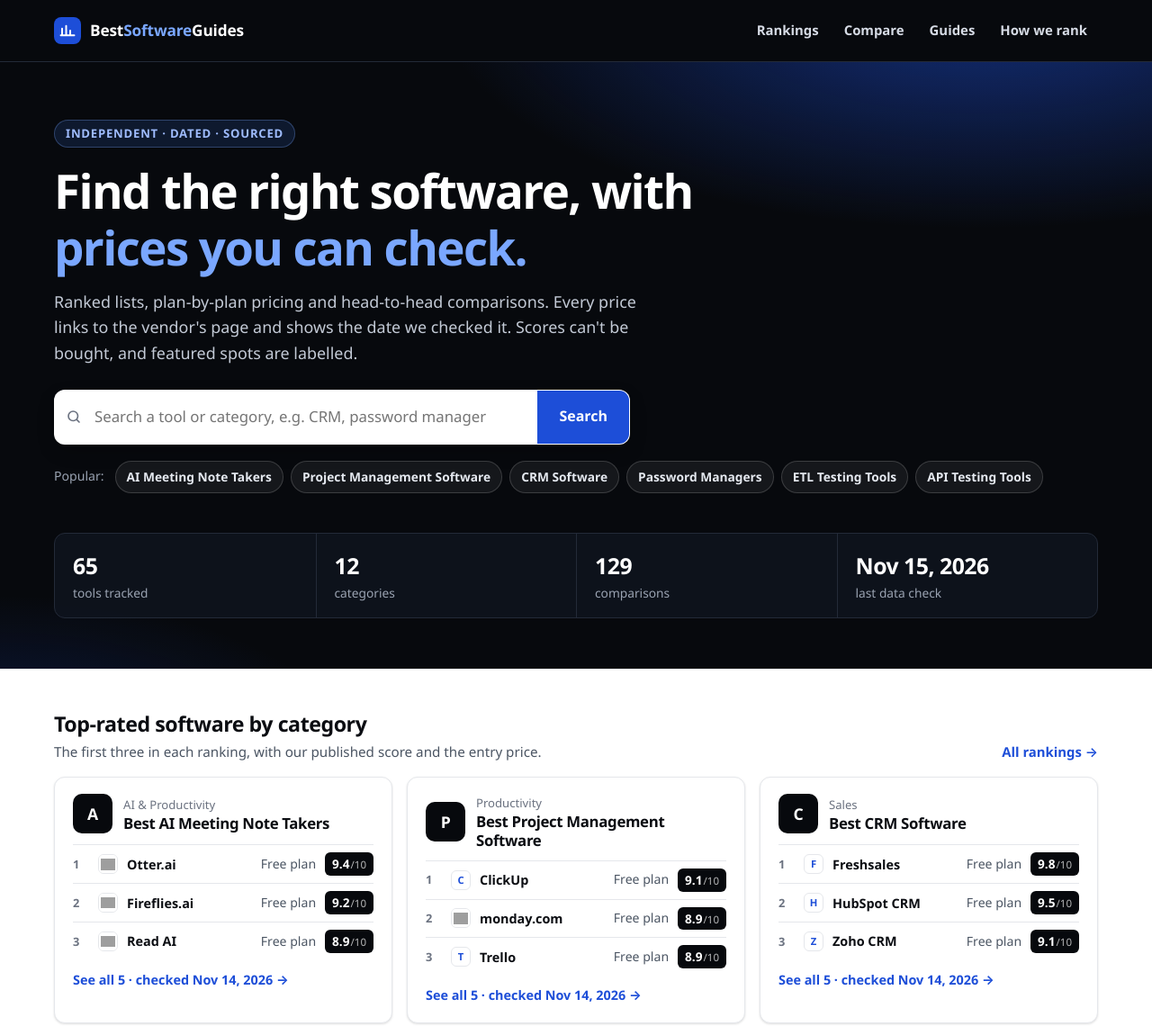
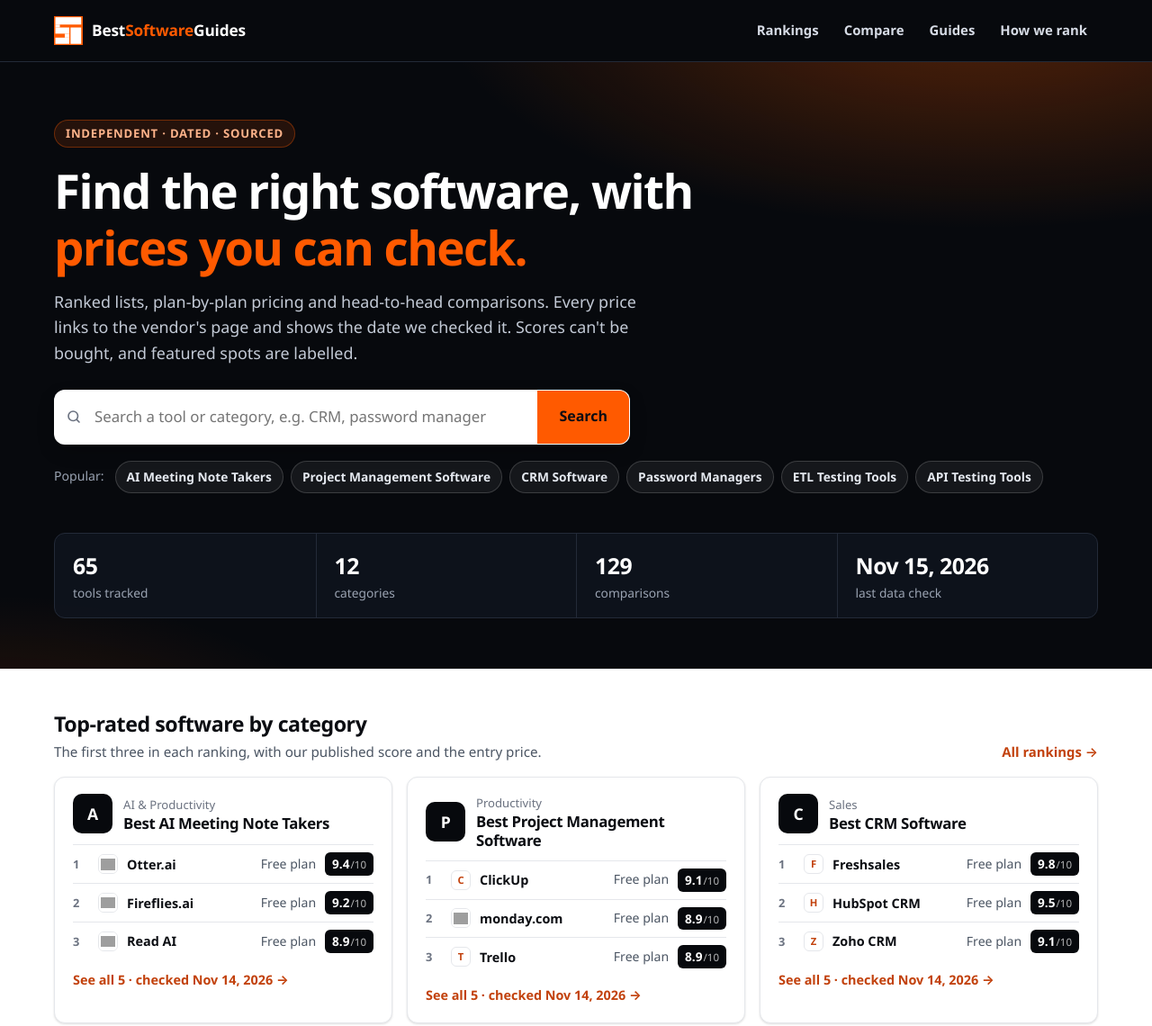
Before and after one commit to rohitlinge/bestsoftwareguides, an Astro site: page / in a window 1280 px wide. Shown: the top 1140 px of the page at 90% size. Built offline with nearby package versions, Linux system fonts and the light colour scheme; Astro itself is replaced by a stand-in of ours; grey boxes are pictures that could not be loaded.

Commit message:
Use the site logo and retheme in black, white and logo orange
- public/logo.svg: logo traced from logo/STU.png (orange #FF5A00 with
  white shapes); used in header, footer and as the favicon
- public/logo.png: original logo for apple-touch-icon and the
  Organization logo in structured data; theme-color set to black
- Colours: --accent #FF5A00 (buttons with dark text, stars, bars, hero,
  featured star); --brand #C2410C for text and links on white (AA);
  orange tints replace the blue ones; sign-in and moderation pages too
- Comparison tables: Yes is dark text with an orange tick, No is grey,
  so they stay distinct now that the accent is orange

Co-Authored-By: Claude Opus 5.5 <noreply@anthropic.com>

```diff
--- a/src/layouts/Base.astro
+++ b/src/layouts/Base.astro
@@ -35,7 +35,7 @@ const description = clampDesc(rawDescription);
 const preview = PREVIEW;
 const org = {
   '@context': 'https://schema.org', '@type': 'Organization', '@id': url('/#organization'), name: site.name, url: site.url,
-  logo: url('/favicon.svg'), email: site.contactEmail, description: site.description,
+  logo: url('/logo.png'), email: site.contactEmail, description: site.description,
   ...(site.sameAs?.length ? { sameAs: site.sameAs } : {}),
 };
 const website = {
@@ -51,7 +51,6 @@ const navItems = [
 ];
 const section = (href: string) => (path.startsWith(href) || (href === '/best/' && path.startsWith('/tools/')) ? 'page' : undefined);
 const hasBand = Astro.slots.has('band');
-const logoMark = `<svg width="18" height="18" viewBox="0 0 24 24" fill="none" stroke="#fff" stroke-width="2.6" stroke-linecap="round" stroke-linejoin="round" aria-hidden="true"><path d="M4 19V9M10 19V5M16 19v-7M22 19H2"/></svg>`;
 ---
 <!doctype html>
 <html lang="en">
@@ -73,6 +72,8 @@ const logoMark = `<svg width="18" height="18" viewBox="0 0 24 24" fill="none" st
   {site.verification?.bing && <meta name="msvalidate.01" content={site.verification.bing} />}
   {site.verification?.google && <meta name="google-site-verification" content={site.verification.google} />}
   <link rel="icon" href="/favicon.svg" type="image/svg+xml" />
+  <link rel="apple-touch-icon" href="/logo.png" />
+  <meta name="theme-color" content="#07090d" />
   <link rel="alternate" type="application/rss+xml" title={site.name} href="/rss.xml" />
   <script type="application/ld+json" set:html={JSON.stringify({ '@context': 'https://schema.org', '@graph': graph.map(({ ['@context']: _, ...g }) => g) })} />
 </head>
@@ -80,7 +81,7 @@ const logoMark = `<svg width="18" height="18" viewBox="0 0 24 24" fill="none" st
   <a class="skip" href="#main">Skip to content</a>
   <header class="site-header">
     <div class="wrap">
-      <a class="logo" href="/"><span class="logo-mark" set:html={logoMark} /><span class="logo-text">Best<span>Software</span>Guides</span></a>
+      <a class="logo" href="/"><img class="logo-mark" src="/logo.svg" width="32" height="32" alt="" /><span class="logo-text">Best<span>Software</span>Guides</span></a>
       {path !== '/' && path !== '/search/' && <Search id="site-search" placeholder="Search software or categories" />}
       <nav class="nav" aria-label="Main">
         {navItems.map((n) => <a href={n.href} aria-current={section(n.href)}>{n.label}</a>)}
@@ -96,7 +97,7 @@ const logoMark = `<svg width="18" height="18" viewBox="0 0 24 24" fill="none" st
     <div class="wrap">
       <div class="footer-grid">
         <div>
-          <a class="logo" href="/"><span class="logo-mark" set:html={logoMark} /><span class="logo-text">Best<span>Software</span>Guides</span></a>
+          <a class="logo" href="/"><img class="logo-mark" src="/logo.svg" width="32" height="32" alt="" /><span class="logo-text">Best<span>Software</span>Guides</span></a>
           <p>{site.tagline}</p>
           <p class="small">Scores come from a published formula. Featured partners are always labelled.</p>
         </div>
--- a/src/styles/global.css
+++ b/src/styles/global.css
@@ -1,4 +1,6 @@
-/* BestSoftwareGuides theme: black, white and blue. Light only (the site has no dark theme). */
+/* BestSoftwareGuides theme: black, white and the logo's orange (#FF5A00). Light only (the site has no dark theme).
+   --accent is the logo orange: fills, buttons (with dark text), stars, bars, and text on black.
+   --brand is a deeper orange for text and links on white (#FF5A00 is only 3.1:1 there; #C2410C is 5.2:1). */
 :root {
   --ink: #0b0d12;
   --ink-2: #4b5563;
@@ -10,11 +12,14 @@
   --dark: #07090d;
   --dark-2: #111622;
   --dark-line: #232a38;
-  --brand: #1d4ed8;
-  --brand-hover: #1e40af;
-  --brand-bright: #3b82f6;
-  --brand-2: #eef3ff;
-  --brand-3: #c7d7fe;
+  --brand: #c2410c;
+  --brand-hover: #9a3412;
+  --brand-bright: #ff5a00;
+  --accent: #ff5a00;
+  --accent-hover: #e04e00;
+  --accent-soft: #ffb38a;
+  --brand-2: #fff3eb;
+  --brand-3: #ffd3b8;
   --no: #b42318;
   --radius: 12px;
   --radius-sm: 8px;
@@ -49,22 +54,23 @@ h3 { font-size: 1.1rem; margin: 1.4em 0 0.4em; font-weight: 700; }
 .site-header .wrap { display: flex; align-items: center; gap: 20px; height: 68px; }
 .logo { display: inline-flex; align-items: center; gap: 10px; font-weight: 800; font-size: 1.08rem; color: #fff; white-space: nowrap; letter-spacing: -0.01em; }
 .logo:hover { color: #fff; text-decoration: none; }
-.logo-mark { width: 30px; height: 30px; border-radius: 8px; background: var(--brand); display: inline-flex; align-items: center; justify-content: center; }
-.logo-text span { color: #7aa7ff; }
+.logo-mark { width: 32px; height: 32px; display: block; flex: none; }
+.logo-text span { color: var(--accent); }
 .nav { display: flex; gap: 4px; margin-left: auto; }
 .nav a { color: #d6dbe5; font-size: 0.93rem; font-weight: 600; padding: 8px 12px; border-radius: 8px; }
 .nav a:hover, .nav a[aria-current="page"] { color: #fff; background: var(--dark-2); text-decoration: none; }
-.nav a.nav-cta { background: var(--brand); color: #fff; }
-.nav a.nav-cta:hover { background: var(--brand-hover); }
+.nav a.nav-cta { background: var(--accent); color: var(--ink); }
+.nav a.nav-cta:hover { background: var(--accent-hover); }
+.nav a[aria-current="page"] { box-shadow: inset 0 -2px 0 var(--accent); }
 
 /* search (header and hero) */
 .search { position: relative; flex: 1; max-width: 460px; }
 .search form { display: flex; align-items: center; background: #fff; border-radius: 10px; border: 1px solid transparent; }
-.search form:focus-within { border-color: var(--brand-bright); box-shadow: 0 0 0 3px rgba(59, 130, 246, .35); }
+.search form:focus-within { border-color: var(--brand-bright); box-shadow: 0 0 0 3px rgba(255, 90, 0, .35); }
 .search svg { flex: none; margin-left: 12px; color: var(--ink-3); }
 .search input { flex: 1; min-width: 0; border: 0; background: transparent; font: inherit; font-size: 0.95rem; padding: 10px 12px; color: var(--ink); outline: none; }
-.search button { border: 0; background: var(--brand); color: #fff; font: inherit; font-weight: 700; font-size: 0.9rem; padding: 0 16px; align-self: stretch; border-radius: 0 9px 9px 0; cursor: pointer; }
-.search button:hover { background: var(--brand-hover); }
+.search button { border: 0; background: var(--accent); color: var(--ink); font: inherit; font-weight: 700; font-size: 0.9rem; padding: 0 16px; align-self: stretch; border-radius: 0 9px 9px 0; cursor: pointer; }
+.search button:hover { background: var(--accent-hover); }
 .search-results { position: absolute; left: 0; right: 0; top: calc(100% + 6px); background: #fff; color: var(--ink); border: 1px solid var(--line); border-radius: var(--radius); box-shadow: var(--shadow-lg); padding: 6px; margin: 0; list-style: none; z-index: 60; max-height: 420px; overflow-y: auto; }
 .search-results[hidden] { display: none; }
 .search-results a { display: flex; align-items: center; gap: 10px; padding: 8px 10px; border-radius: 8px; color: var(--ink); }
@@ -85,11 +91,11 @@ h3 { font-size: 1.1rem; margin: 1.4em 0 0.4em; font-weight: 700; }
 main.wrap { padding-bottom: 8px; }
 
 /* hero (home) */
-.hero { background: radial-gradient(1000px 420px at 85% -10%, rgba(29, 78, 216, .55), transparent 60%), radial-gradient(700px 360px at 0% 120%, rgba(29, 78, 216, .3), transparent 60%), var(--dark); color: #fff; }
+.hero { background: radial-gradient(1000px 420px at 85% -10%, rgba(255, 90, 0, .32), transparent 60%), radial-gradient(700px 360px at 0% 120%, rgba(255, 90, 0, .18), transparent 60%), var(--dark); color: #fff; }
 .hero .wrap { padding-top: 64px; padding-bottom: 56px; }
-.hero .eyebrow { display: inline-flex; gap: 8px; align-items: center; font-size: 0.82rem; font-weight: 700; letter-spacing: .06em; text-transform: uppercase; color: #9fbcff; background: rgba(59, 130, 246, .14); border: 1px solid rgba(122, 167, 255, .3); padding: 4px 12px; border-radius: 99px; }
+.hero .eyebrow { display: inline-flex; gap: 8px; align-items: center; font-size: 0.82rem; font-weight: 700; letter-spacing: .06em; text-transform: uppercase; color: var(--accent-soft); background: rgba(255, 90, 0, .12); border: 1px solid rgba(255, 90, 0, .35); padding: 4px 12px; border-radius: 99px; }
 .hero h1 { color: #fff; font-size: clamp(2rem, 5vw, 3.3rem); max-width: 820px; margin: 16px 0 14px; letter-spacing: -0.03em; }
-.hero h1 em { font-style: normal; color: #7aa7ff; }
+.hero h1 em { font-style: normal; color: var(--accent); }
 .hero p.lead { font-size: 1.12rem; color: #c3cad6; max-width: 680px; margin: 0 0 26px; }
 .chips { display: flex; flex-wrap: wrap; gap: 8px; margin-top: 18px; align-items: center; }
 .chips .label { color: #9aa3b2; font-size: 0.88rem; margin-right: 4px; }
@@ -129,11 +135,12 @@ table { border-collapse: collapse; width: 100%; font-size: 0.93rem; }
 th, td { text-align: left; padding: 11px 14px; border-bottom: 1px solid var(--line); vertical-align: top; }
 thead th { background: var(--dark); color: #fff; font-weight: 650; font-size: 0.85rem; white-space: nowrap; border-bottom: 0; }
 tbody th { background: var(--bg-2); font-weight: 600; white-space: nowrap; }
-tbody tr:hover td { background: #fafbfe; }
+tbody tr:hover td { background: #fffaf6; }
 tr:last-child td, tr:last-child th { border-bottom: 0; }
-td.yes { color: var(--brand); font-weight: 650; }
-td.yes::before { content: "✓ "; }
-td.no { color: var(--no); }
+/* Yes = dark text with an orange tick; No = grey with a cross (red would be too close to the orange). */
+td.yes { color: var(--ink); font-weight: 650; }
+td.yes::before { content: "✓ "; color: var(--accent); font-weight: 800; }
+td.no { color: var(--ink-3); }
 td.no::before { content: "✕ "; }
 td.unk { color: var(--ink-3); }
 td.lead { background: var(--brand-2); color: var(--brand); font-weight: 700; }
@@ -161,7 +168,7 @@ a.card:hover h3, a.card:hover > strong { color: var(--brand); }
 
 /* logo tile (no vendor logos: a lettered tile) */
 .logo-tile { flex: none; width: 44px; height: 44px; border-radius: 10px; background: var(--dark); color: #fff; display: inline-flex; align-items: center; justify-content: center; font-weight: 800; font-size: 1.1rem; letter-spacing: -0.02em; }
-.logo-tile.b { background: var(--brand); }
+.logo-tile.b { background: var(--accent); color: var(--ink); }
 .logo-tile.c { background: var(--brand-2); color: var(--brand); border: 1px solid var(--brand-3); }
 .logo-tile.lg { width: 72px; height: 72px; border-radius: 16px; font-size: 1.9rem; }
 .logo-tile.sm { width: 32px; height: 32px; border-radius: 8px; font-size: 0.9rem; }
@@ -197,8 +204,8 @@ a.card:hover h3, a.card:hover > strong { color: var(--brand); }
 .badge.dark { background: var(--dark); color: #fff; border-color: var(--dark); }
 
 /* buttons */
-.btn { display: inline-flex; align-items: center; justify-content: center; gap: 6px; padding: 9px 16px; border-radius: var(--radius-sm); background: var(--brand); color: #fff; font-weight: 650; font-size: 0.92rem; border: 1px solid var(--brand); line-height: 1.3; }
-.btn:hover { background: var(--brand-hover); border-color: var(--brand-hover); color: #fff; text-decoration: none; }
+.btn { display: inline-flex; align-items: center; justify-content: center; gap: 6px; padding: 9px 16px; border-radius: var(--radius-sm); background: var(--accent); color: var(--ink); font-weight: 700; font-size: 0.92rem; border: 1px solid var(--accent); line-height: 1.3; }
+.btn:hover { background: var(--accent-hover); border-color: var(--accent-hover); color: var(--ink); text-decoration: none; }
 .btn.ghost { background: #fff; color: var(--ink); border-color: var(--line-2); }
 .btn.ghost:hover { border-color: var(--ink); color: var(--ink); background: #fff; }
 .btn.dark { background: var(--dark); border-color: var(--dark); }
@@ -227,7 +234,7 @@ a.card:hover h3, a.card:hover > strong { color: var(--brand); }
 .side-card li a:hover { background: var(--brand-2); text-decoration: none; }
 .side-card li a .nm { flex: 1; min-width: 0; overflow: hidden; text-overflow: ellipsis; white-space: nowrap; }
 .side-card.dark { background: var(--dark); color: #c3cad6; border-color: var(--dark); }
-.side-card.dark h4 { color: #9fbcff; }
+.side-card.dark h4 { color: var(--accent-soft); }
 .side-card.dark p { margin: 0 0 12px; font-size: 0.9rem; }
 .facts { margin: 0; }
 .facts div { display: flex; justify-content: space-between; gap: 12px; padding: 8px 0; border-bottom: 1px solid var(--line); font-size: 0.9rem; }
@@ -259,9 +266,11 @@ a.card:hover h3, a.card:hover > strong { color: var(--brand); }
 .why .ic { width: 40px; height: 40px; border-radius: 10px; background: var(--dark); color: #fff; display: inline-flex; align-items: center; justify-content: center; margin-bottom: 12px; }
 .why h3 { margin: 0 0 6px; }
 .why p { margin: 0; color: var(--ink-2); font-size: 0.93rem; }
-.cta-band { background: var(--brand); color: #fff; border-radius: 16px; padding: 30px 32px; margin: 56px 0 8px; display: flex; gap: 20px; align-items: center; justify-content: space-between; flex-wrap: wrap; background-image: radial-gradient(600px 200px at 100% 0, rgba(255, 255, 255, .18), transparent 60%); }
-.cta-band h2 { color: #fff; margin: 0 0 6px; }
-.cta-band p { margin: 0; color: #dbe6ff; }
+.cta-band { background: var(--accent); color: var(--ink); border-radius: 16px; padding: 30px 32px; margin: 56px 0 8px; display: flex; gap: 20px; align-items: center; justify-content: space-between; flex-wrap: wrap; background-image: radial-gradient(600px 200px at 100% 0, rgba(255, 255, 255, .25), transparent 60%); }
+.cta-band h2 { color: var(--ink); margin: 0 0 6px; }
+.cta-band p { margin: 0; color: rgba(11, 13, 18, .82); }
+.cta-band .btn.white { background: var(--dark); color: #fff; border-color: var(--dark); }
+.cta-band .btn.white:hover { background: var(--dark-2); }
 
 /* faq */
 .faq details { border: 1px solid var(--line); border-radius: var(--radius-sm); padding: 0; margin: 10px 0; background: #fff; }
@@ -284,7 +293,7 @@ a.card:hover h3, a.card:hover > strong { color: var(--brand); }
 
 /* featured partner placement: always visibly labelled */
 .badge.featured { background: var(--dark); color: #fff; border-color: var(--dark); }
-.badge.featured::before { content: "★"; color: #7aa7ff; }
+.badge.featured::before { content: "★"; color: var(--accent); }
 .rank-card.featured { border-color: var(--brand); box-shadow: 0 0 0 1px var(--brand) inset, var(--shadow); }
 .featured-note { background: var(--bg-2); border-radius: var(--radius-sm); padding: 8px 12px; margin-bottom: 12px; font-size: 0.86rem; color: var(--ink-2); }
 
@@ -361,7 +370,7 @@ a.vs-side:hover { border-color: var(--brand); text-decoration: none; }
 .rv-summary { display: flex; gap: 24px; align-items: center; }
 .rv-avg { display: flex; flex-direction: column; align-items: center; min-width: 120px; }
 .rv-avg .num { font-size: 2.6rem; font-weight: 800; line-height: 1; letter-spacing: -0.03em; }
-.rv-stars { color: var(--brand); letter-spacing: 2px; font-size: 1.05rem; }
+.rv-stars { color: var(--accent); letter-spacing: 2px; font-size: 1.05rem; }
 .rv-dist { flex: 1; display: grid; gap: 4px; }
 .rv-bar { display: grid; grid-template-columns: 28px 1fr 24px; gap: 8px; align-items: center; font-size: 0.82rem; color: var(--ink-2); }
 .rv-bar .meter { margin: 0; }
@@ -378,7 +387,7 @@ a.vs-side:hover { border-color: var(--brand); text-decoration: none; }
 .rv-rate-inputs { display: inline-flex; flex-direction: row-reverse; gap: 2px; }
 .rv-rate-inputs input { position: absolute; opacity: 0; width: 1px; height: 1px; }
 .rv-rate-inputs label { font-size: 2rem; line-height: 1; color: var(--line-2); cursor: pointer; padding: 0 2px; }
-.rv-rate-inputs input:checked ~ label, .rv-rate-inputs label:hover, .rv-rate-inputs label:hover ~ label { color: var(--brand); }
+.rv-rate-inputs input:checked ~ label, .rv-rate-inputs label:hover, .rv-rate-inputs label:hover ~ label { color: var(--accent); }
 .rv-rate-inputs input:focus-visible + label { outline: 2px solid var(--brand-bright); border-radius: 4px; }
 .rv-error { color: var(--no); background: #fef3f2; border: 1px solid #fecdca; border-radius: var(--radius-sm); padding: 8px 12px; margin: 0; }
 .rv-list { margin-top: 16px; display: grid; gap: 12px; }
--- a/worker/admin.js
+++ b/worker/admin.js
@@ -9,7 +9,7 @@ import { loadData } from './mcp.js';
 const page = (title, body, status = 200) => new Response(`<!doctype html><html lang="en"><head><meta charset="utf-8">
 <meta name="viewport" content="width=device-width,initial-scale=1"><meta name="robots" content="noindex,nofollow"><title>${esc(title)}</title>
 <style>
-:root{--ink:#0b0d12;--ink2:#4b5563;--line:#e5e7eb;--bg2:#f6f8fc;--brand:#1d4ed8;--dark:#07090d}
+:root{--ink:#0b0d12;--ink2:#4b5563;--line:#e5e7eb;--bg2:#f6f8fc;--brand:#c2410c;--dark:#07090d}
 *{box-sizing:border-box}body{margin:0;font-family:"Segoe UI",system-ui,sans-serif;color:var(--ink);background:var(--bg2);line-height:1.5}
 header{background:var(--dark);color:#fff;padding:14px 20px;display:flex;gap:16px;align-items:center}header a{color:#c3cad6}header strong{margin-right:auto}
 main{max-width:980px;margin:0 auto;padding:20px}nav.tabs{display:flex;gap:6px;margin-bottom:16px}nav.tabs a{padding:7px 14px;border-radius:8px;background:#fff;border:1px solid var(--line);color:var(--ink);text-decoration:none;font-weight:600}
--- a/worker/auth.js
+++ b/worker/auth.js
@@ -37,7 +37,7 @@ function errorPage(message, status = 400) {
   return new Response(
     `<!doctype html><meta charset="utf-8"><meta name="viewport" content="width=device-width,initial-scale=1"><meta name="robots" content="noindex"><title>Sign-in problem</title>
 <body style="font-family:system-ui,sans-serif;max-width:560px;margin:60px auto;padding:0 20px;color:#0b0d12">
-<h1 style="font-size:1.5rem">Sign-in did not complete</h1><p>${message}</p><p><a href="/" style="color:#1d4ed8">Back to BestSoftwareGuides</a></p></body>`,
+<h1 style="font-size:1.5rem">Sign-in did not complete</h1><p>${message}</p><p><a href="/" style="color:#c2410c">Back to BestSoftwareGuides</a></p></body>`,
     { status, headers: { 'Content-Type': 'text/html; charset=utf-8', 'Cache-Control': 'no-store' } },
   );
 }
```
Also changed, not shown: public/favicon.svg, public/logo.png (added), public/logo.svg (added).
